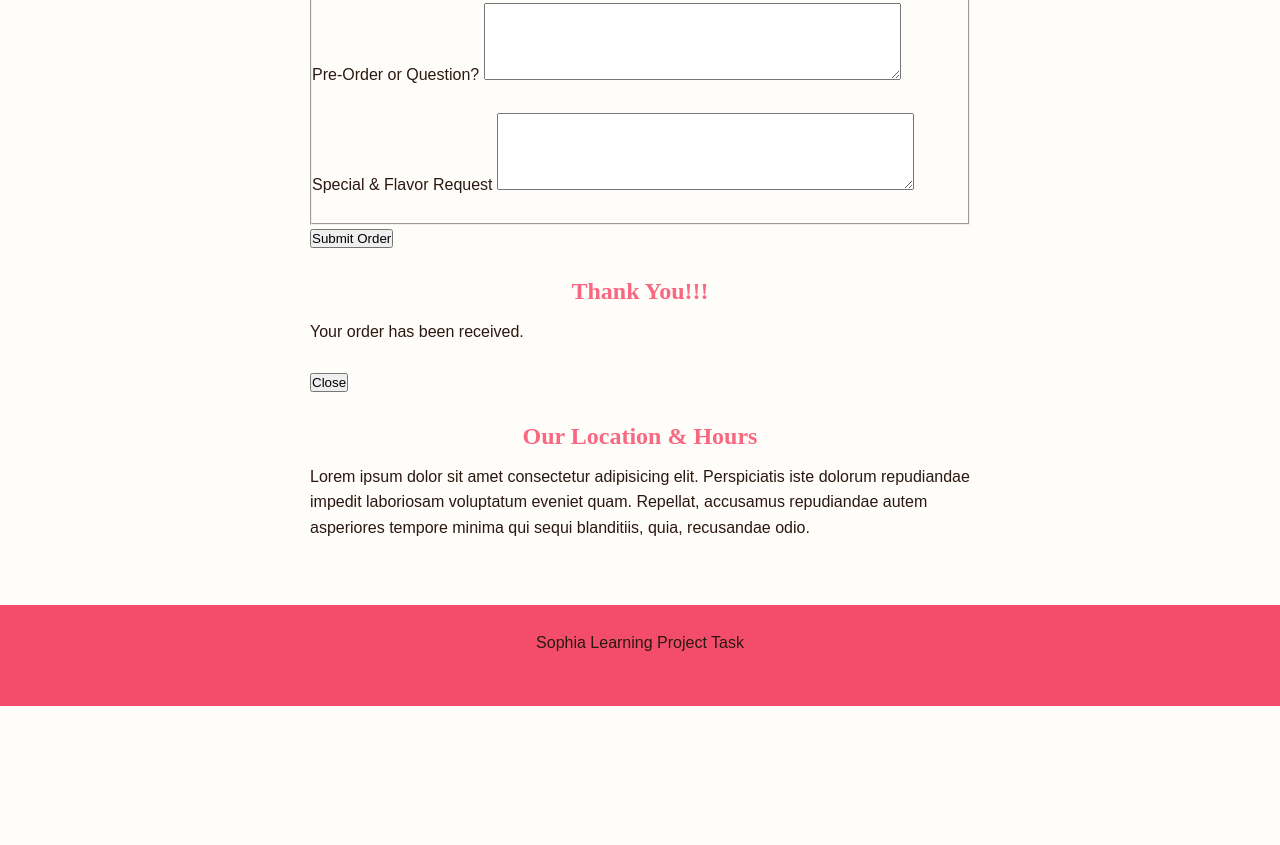
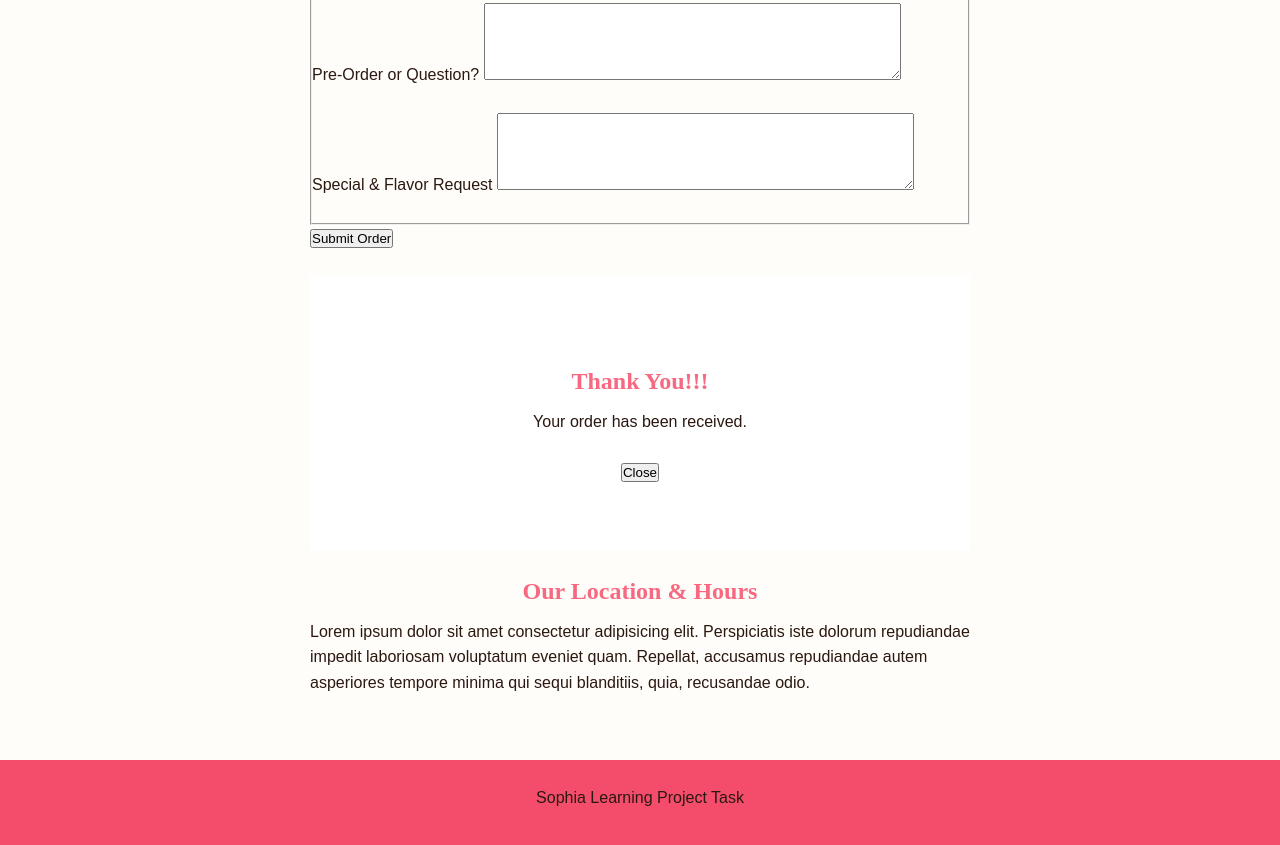
Before and after one commit to AnastasiaGodwin/NST-T-3, a plain HTML site: page contact.html in a window 1280 px wide. Shown: the part 833-1678 px from the top of the page. Before the commit the page ends 1539 px from the top, so only its background shows below. Drawn offline with Linux system fonts and the light colour scheme.

Commit message:
Refactor CSS styles and add hidden message styles
CSS Add

```diff
--- a/style.css
+++ b/style.css
@@ -78,3 +78,19 @@ footer {
     text-align:center;
     padding: 25px;
 }
+
+.hidden-message{
+    width: 100%;
+    height: 100%;
+    padding: 40px;
+    background-color: #ffffff;
+    justify-content: center;
+    align-items: center;
+}
+
+.message-content{
+    background-color:#ffffff;
+    padding: 25px;
+    border-radius: 10px;
+    text-align: center;
+}
```
